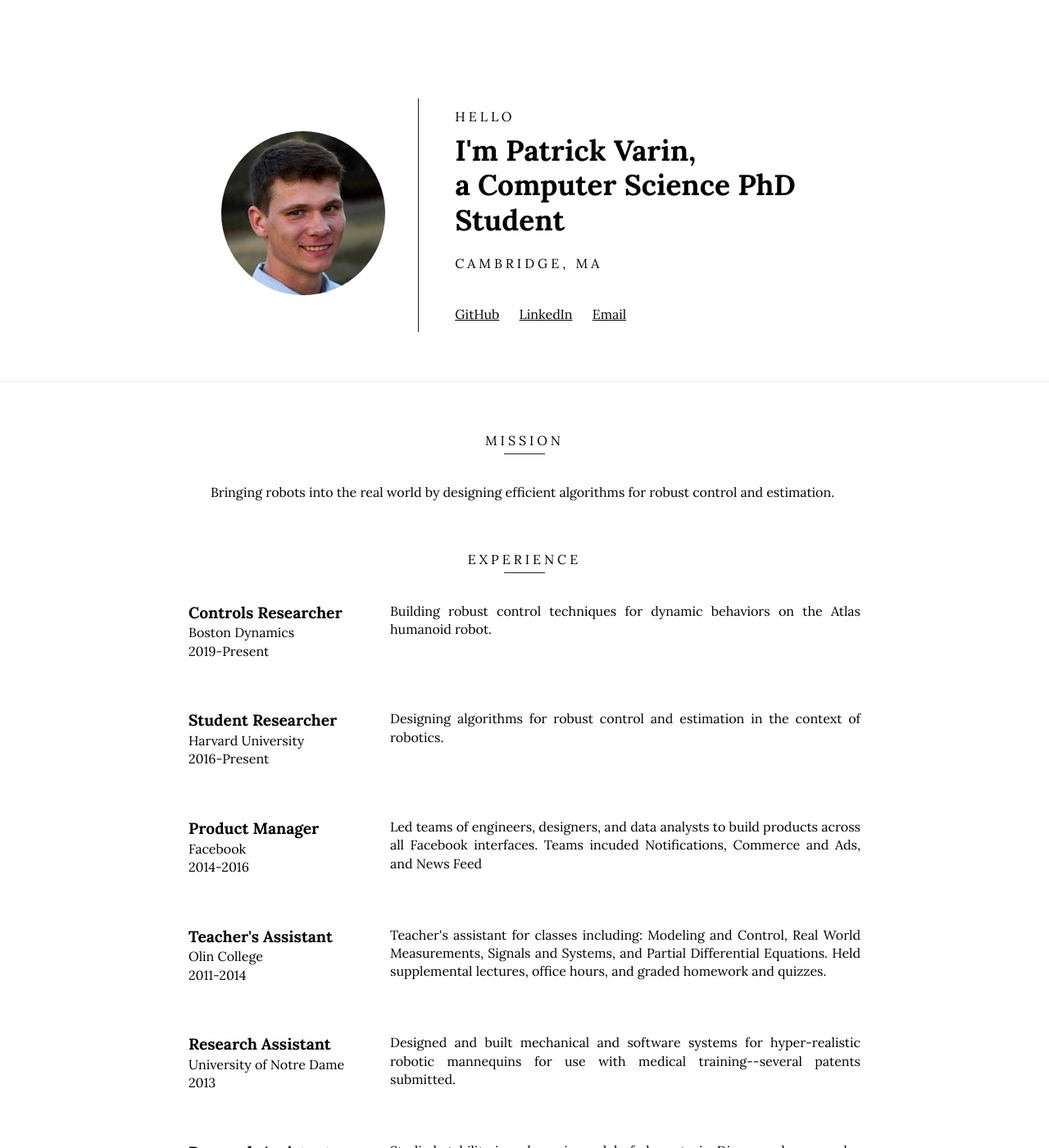
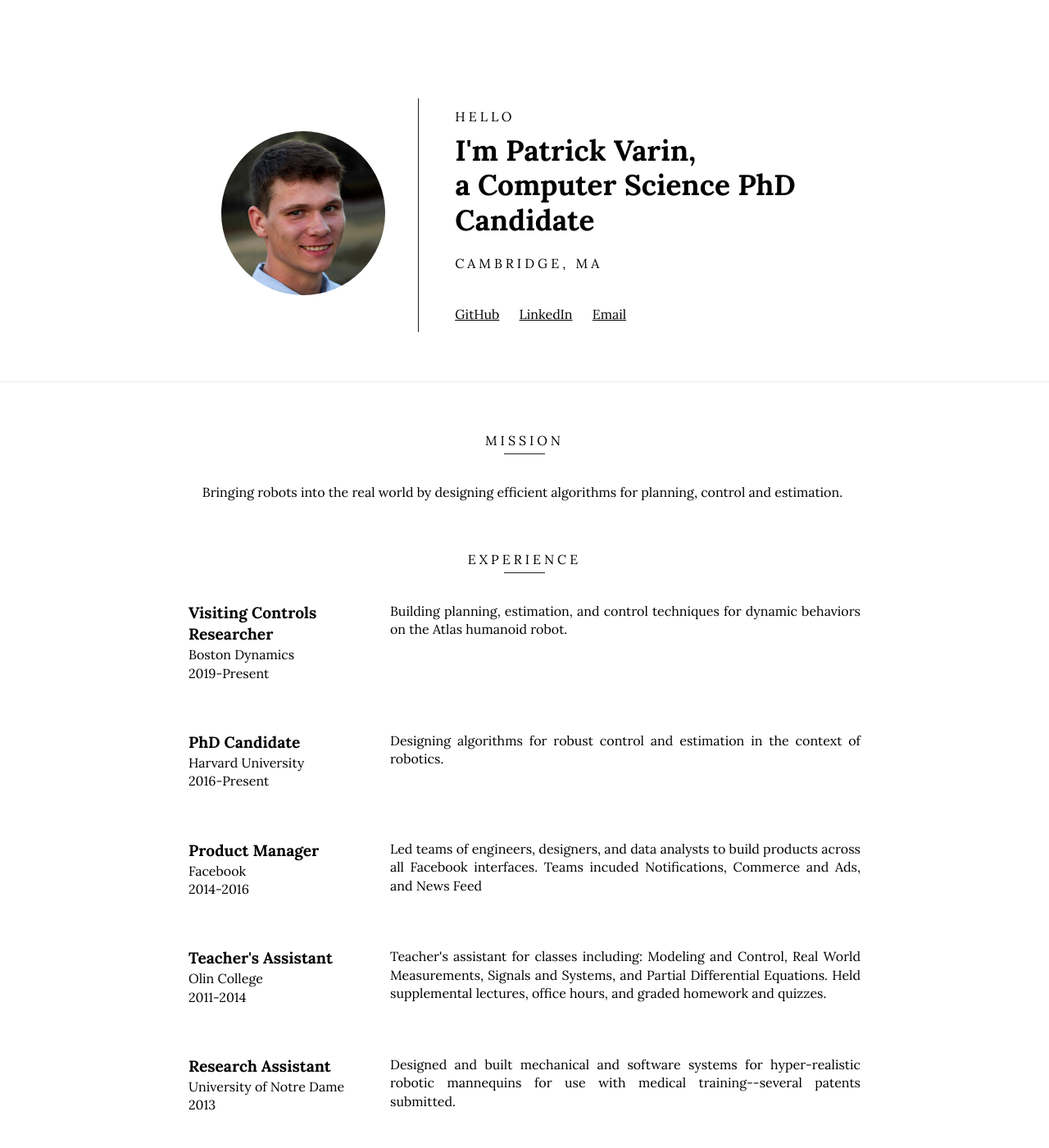
Before and after one commit to pvarin/pvarin.github.io, a Jekyll site: the page built from index.html, in a window 1280 px wide and 1400 px high. Shown: the whole window at 82% size. Built offline with Jekyll 4.4.1, drawn with Linux system fonts in a browser that asks for light colours; some of the changed text lies outside the part shown.

Commit message:
updating

```diff
--- a/_config.yml
+++ b/_config.yml
@@ -7,14 +7,14 @@ description: Patrick Varin's online resume.
 baseurl: ""
 url: "pvarin.github.io"
 name: Patrick Varin
-job: Computer Science PhD Student
+job: Computer Science PhD Candidate
 location: Cambridge, MA
 interests: Robotics
-# twitter_username: thepatrickvarin
+  # twitter_username: thepatrickvarin
 github_username:  pvarin
-# codepen_username:
+  # codepen_username:
 linkedin_username: patrickvarin
 email_address: patrickjvarin@gmail.com
 
-# Build settings
+  # Build settings
 markdown: kramdown
--- a/_data/bio.yml
+++ b/_data/bio.yml
@@ -1 +1 @@
-mission: Bringing robots into the real world by designing efficient algorithms for robust control and estimation.
+mission: Bringing robots into the real world by designing efficient algorithms for planning, control and estimation.
--- a/_data/jobs.yml
+++ b/_data/jobs.yml
@@ -1,33 +1,33 @@
--   title: Controls Researcher
-    company: Boston Dynamics
-    description: Building robust control techniques for dynamic behaviors on the Atlas humanoid robot.
-    period: 2019-Present
+- title: Visiting Controls Researcher
+  company: Boston Dynamics
+  description: Building planning, estimation, and control techniques for dynamic behaviors on the Atlas humanoid robot.
+  period: 2019-Present
 
--   title: Student Researcher
-    company: Harvard University
-    description: Designing algorithms for robust control and estimation in the context of robotics.
-    period: 2016-Present
+- title: PhD Candidate
+  company: Harvard University
+  description: Designing algorithms for robust control and estimation in the context of robotics.
+  period: 2016-Present
 
--   title: Product Manager
-    company: Facebook
-    description: Led teams of engineers, designers, and data analysts to build products across all Facebook interfaces. Teams incuded Notifications, Commerce and Ads, and News Feed
-    period: 2014-2016
+- title: Product Manager
+  company: Facebook
+  description: Led teams of engineers, designers, and data analysts to build products across all Facebook interfaces. Teams incuded Notifications, Commerce and Ads, and News Feed
+  period: 2014-2016
 
--   title: Teacher's Assistant
-    company: Olin College
-    description: "Teacher's assistant for classes including: Modeling and Control, Real World Measurements, Signals and Systems, and Partial Differential Equations. Held supplemental lectures, office hours, and graded homework and quizzes."
-    period: 2011-2014
+- title: Teacher's Assistant
+  company: Olin College
+  description: "Teacher's assistant for classes including: Modeling and Control, Real World Measurements, Signals and Systems, and Partial Differential Equations. Held supplemental lectures, office hours, and graded homework and quizzes."
+  period: 2011-2014
 
--   title: Research Assistant
-    company: University of Notre Dame
-    description: Designed and built mechanical and software systems for hyper-realistic robotic mannequins for use with medical training--several patents submitted.
-    period: 2013
+- title: Research Assistant
+  company: University of Notre Dame
+  description: Designed and built mechanical and software systems for hyper-realistic robotic mannequins for use with medical training--several patents submitted.
+  period: 2013
 
--   title: Research Assistant
-    company: University of Minnesota
-    description: Studied stability in a dynamic model of chemotaxis. Discovered new modes of colony formation in systems of bacteria and published results.
-    period: 2012
+- title: Research Assistant
+  company: University of Minnesota
+  description: Studied stability in a dynamic model of chemotaxis. Discovered new modes of colony formation in systems of bacteria and published results.
+  period: 2012
 
--   title: Research Assistant
-    company: Olin College
-    description: Studied the dynamics of angiogenesis and the effects of diabetes, obesity, and hypertension on blood vessel adaptation.
+- title: Research Assistant
+  company: Olin College
+  description: Studied the dynamics of angiogenesis and the effects of diabetes, obesity, and hypertension on blood vessel adaptation.
```
